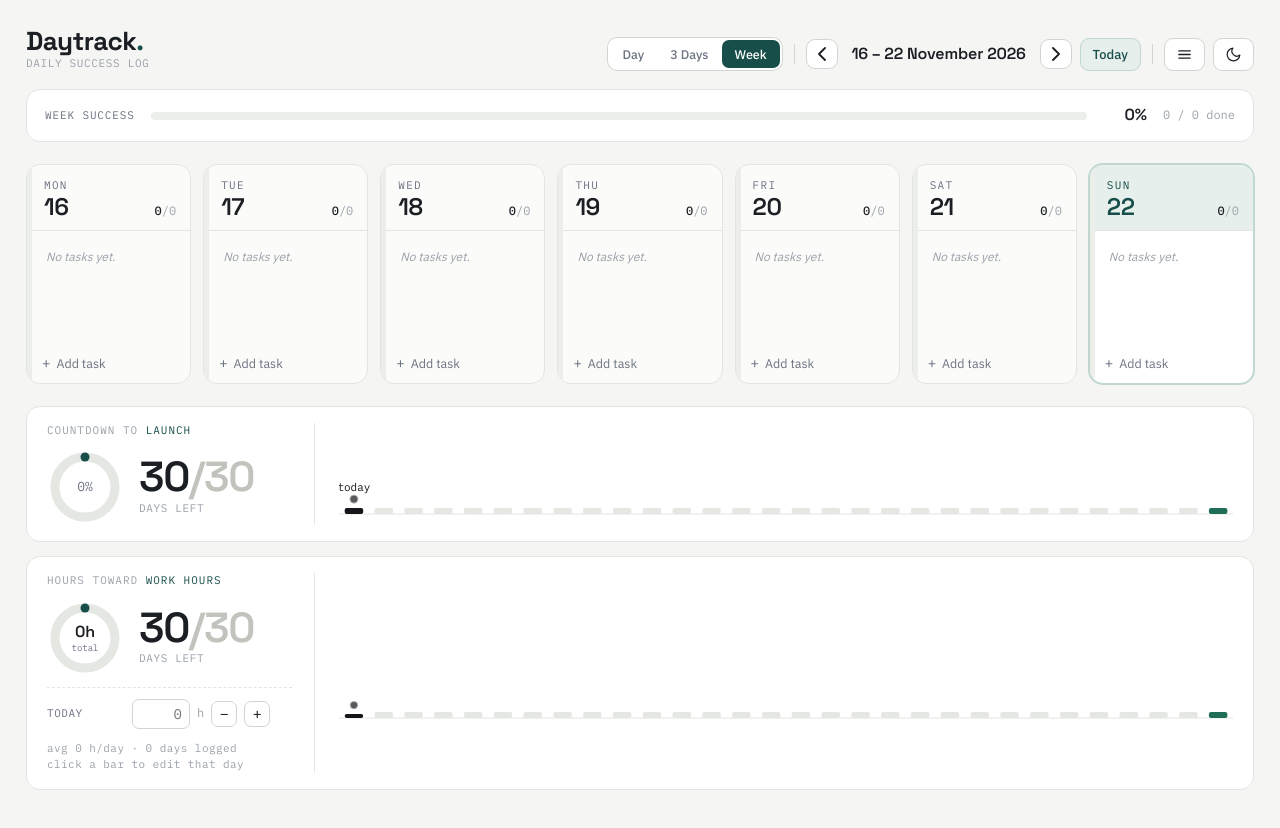
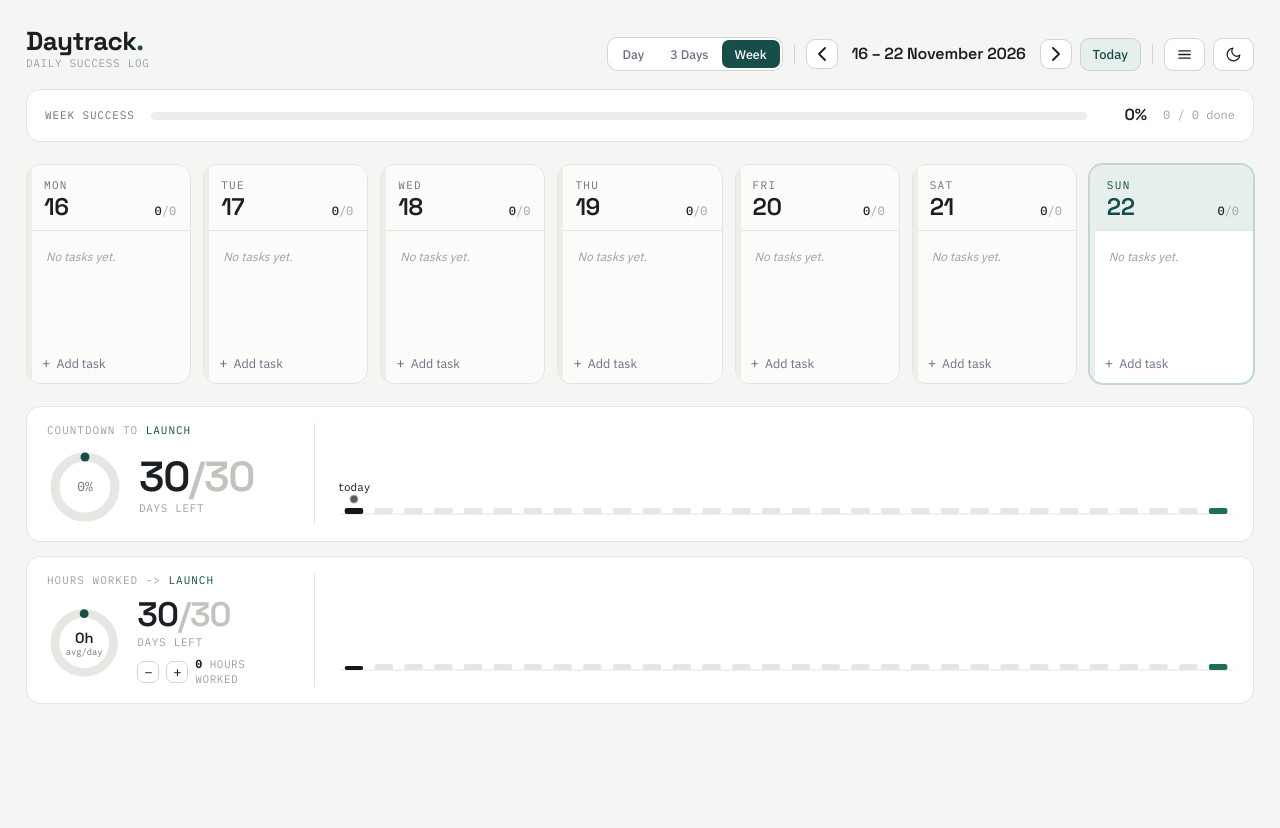
Before and after one commit to aaron5545/daytrack2, a plain HTML site: page index.html in a window 1280 px wide. After the commit the page ends 800 px from the top, so only its background shows below. Drawn offline with Linux system fonts and the light colour scheme.

Commit message:
Hours panel: share countdown days, avg/day donut, 1-hour stepper, slimmer
Co-Authored-By: Claude Opus 5.5 <noreply@anthropic.com>
Claude-Session: https://claude.ai/code/session_012k7E4i5cL5RovR6b7VrdUb

```diff
--- a/index.html
+++ b/index.html
@@ -157,16 +157,12 @@
   .cd-right svg{display:block;max-width:100%}
   .countdown + .countdown{margin-top:14px}
   .countdown .cd-left{width:268px}
-  .hr-sub{line-height:1.5}
-  .hr-log{display:flex;align-items:center;gap:7px;padding-top:11px;border-top:1px dashed var(--line)}
-  .hr-day{font-family:var(--mono);font-size:11px;letter-spacing:.05em;text-transform:uppercase;color:var(--muted);min-width:78px}
-  .hr-in{width:58px;font-family:var(--mono);font-size:14px;padding:5px 7px;border:1px solid var(--line-strong);border-radius:7px;background:var(--field);color:var(--ink);outline:none;text-align:right;-moz-appearance:textfield}
-  .hr-in::-webkit-outer-spin-button,.hr-in::-webkit-inner-spin-button{-webkit-appearance:none;margin:0}
-  .hr-in:focus{border-color:var(--accent)}
-  .hr-unit{font-family:var(--mono);font-size:12px;color:var(--faint)}
-  .hr-log button{border:1px solid var(--line-strong);background:var(--field);color:var(--ink);width:26px;height:26px;border-radius:7px;cursor:pointer;font-family:var(--mono);font-size:15px;line-height:1;transition:background .14s var(--ease)}
-  .hr-log button:hover{background:var(--hover)}
-  .hr-sub{font-family:var(--mono);font-size:11px;color:var(--faint);letter-spacing:.04em}
+  .hr-static{cursor:default}
+  .hours .cd-num .big,.hours .cd-num .tot{font-size:34px}
+  .hr-step{margin-top:6px}
+  .hr-step button{width:22px;height:22px;font-size:14px}
+  .hr-cur{font-weight:600;color:var(--ink)}
+  .hours .cd-capt{white-space:nowrap}
   .hr-hit{cursor:pointer}
   .hr-hit:hover{fill:var(--hover-2);fill-opacity:.55}
   .cd-pulse{transform-box:fill-box;transform-origin:center;animation:cdpulse 2.2s ease-in-out infinite}
@@ -767,6 +763,7 @@
       '<div class="cd-right" id="cdRight"></div>';
     wireCountdown();
     drawSkyline(v);
+    if(typeof renderHours==="function") renderHours();
   }
 
   function wireCountdown(){
@@ -830,32 +827,28 @@
     holder.innerHTML='<svg width="'+W+'" height="'+H+'" viewBox="0 0 '+W+' '+H+'" style="max-width:100%">'+baseLine+stubs+bars+'</svg>';
   }
 
-  // ---------- Hours tracker ----------
+  // ---------- Hours tracker (shares the Countdown's days) ----------
   var hoursEl=document.getElementById("hoursPanel");
-  var hrEditTarget=null, hrSel=null;
+  var hrSel=null;
   function ensureHours(){
     var h=state.hours,changed=false;
-    if(!h||typeof h!=="object"){state.hours={name:"Work hours",start:todayISO,total:30,log:{}};return true;}
-    if(!h.start){h.start=todayISO;changed=true;}
-    if(typeof h.total!=="number"){h.total=30;changed=true;}
-    if(typeof h.name!=="string"){h.name="Work hours";changed=true;}
+    if(!h||typeof h!=="object"){state.hours={name:"Launch",log:{}};return true;}
+    if(typeof h.name!=="string"){h.name="Launch";changed=true;}
     if(!h.log||typeof h.log!=="object"){h.log={};changed=true;}
     return changed;
   }
   function hrValues(){
-    var h=state.hours;
-    var total=Math.max(1,Math.round(h.total));
-    var elapsed=Math.max(0,Math.min(total,daysBetween(h.start,todayISO)));
-    var lastIdx=Math.min(elapsed,total-1); // last day you can log (today, or the final day if the run is over)
-    var sum=0,days=0;
-    for(var i=0;i<=lastIdx;i++){var v=+h.log[fmtISO(addDays(parseISO(h.start),i))]||0; sum+=v; if(v>0)days++;}
-    var counted=lastIdx+1;
-    return {total:total,elapsed:elapsed,left:total-elapsed,name:h.name,start:h.start,lastIdx:lastIdx,sum:sum,avg:counted?sum/counted:0,loggedDays:days};
+    var v=cdValues(), log=state.hours.log;
+    var lastIdx=Math.min(v.elapsed,v.total-1); // today, or the final day if the countdown is over
+    var sum=0;
+    for(var i=0;i<=lastIdx;i++) sum+=(+log[fmtISO(addDays(parseISO(v.start),i))]||0);
+    var days=lastIdx+1; // every day counts, zero-hour days included
+    return {total:v.total,elapsed:v.elapsed,left:v.left,start:v.start,lastIdx:lastIdx,avg:days?sum/days:0,name:state.hours.name};
   }
-  function fmtH(n){return String(Math.round(n*100)/100);}
+  function fmtH(n){return String(Math.round(n*10)/10);}
   function hrDayLabel(iso){
-    if(iso===todayISO) return "Today";
-    var d=parseISO(iso); return DOW[(d.getDay()+6)%7]+" "+d.getDate()+" "+MONTHS[d.getMonth()];
+    if(iso===todayISO) return "today";
+    var d=parseISO(iso); return DOW[(d.getDay()+6)%7]+" "+d.getDate();
   }
   function hrValidSel(v){
     var first=v.start, last=fmtISO(addDays(parseISO(v.start),v.lastIdx));
@@ -867,33 +860,25 @@
     if(!hoursEl) return;
     if(ensureHours()) save();
     var v=hrValues(), sel=hrValidSel(v);
-    var pct=Math.round(v.elapsed/v.total*100);
     var C=2*Math.PI*30, green=C*v.elapsed/v.total;
-    var CS=cvar('--cd-stub'), CA=cvar('--accent'), CI=cvar('--ink');
+    var CS=cvar('--cd-stub'), CA=cvar('--accent'), CI=cvar('--ink'), CM=cvar('--muted');
     var cur=+state.hours.log[sel]||0;
     hoursEl.innerHTML=
       '<div class="cd-left">'+
-        '<div class="cd-capt">Hours toward <span class="cd-name" id="hrName" title="Click to rename">'+escapeHtml(v.name)+'</span></div>'+
+        '<div class="cd-capt">Hours worked -&gt; <span class="cd-name" id="hrName" title="Click to rename">'+escapeHtml(v.name)+'</span></div>'+
         '<div class="cd-mid">'+
           '<svg width="76" height="76" viewBox="0 0 76 76" aria-hidden="true">'+
             '<circle cx="38" cy="38" r="30" fill="none" stroke="'+CS+'" stroke-width="9"></circle>'+
             '<circle cx="38" cy="38" r="30" fill="none" stroke="'+CA+'" stroke-width="9" stroke-linecap="round" transform="rotate(-90 38 38)" stroke-dasharray="'+green.toFixed(1)+' '+C.toFixed(1)+'"></circle>'+
-            '<text x="38" y="37" text-anchor="middle" style="font-family:\'Space Grotesk\',sans-serif;font-weight:600;font-size:16px;fill:'+CI+'">'+fmtH(v.sum)+'h</text>'+
-            '<text x="38" y="51" text-anchor="middle" style="font-family:\'IBM Plex Mono\',monospace;font-size:9px;fill:'+cvar('--muted')+'">total</text>'+
+            '<text x="38" y="38" text-anchor="middle" style="font-family:\'Space Grotesk\',sans-serif;font-weight:600;font-size:15px;fill:'+CI+'">'+fmtH(v.avg)+'h</text>'+
+            '<text x="38" y="50" text-anchor="middle" style="font-family:\'IBM Plex Mono\',monospace;font-size:9px;fill:'+CM+'">avg/day</text>'+
           '</svg>'+
           '<div class="cd-num">'+
-            '<div><span class="big'+(hrEditTarget==="left"?" editing":"")+'" id="hrLeft">'+v.left+'</span><span class="tot'+(hrEditTarget==="total"?" editing":"")+'" id="hrTot">/'+v.total+'</span></div>'+
+            '<div><span class="big hr-static">'+v.left+'</span><span class="tot hr-static">/'+v.total+'</span></div>'+
             '<div class="lbl">days left</div>'+
-            '<div class="cd-step'+(hrEditTarget?" open":"")+'"><button id="hrMinus" aria-label="Decrease">−</button><button id="hrPlus" aria-label="Increase">+</button><span class="cd-editing">'+(hrEditTarget==="total"?"total days":"days left")+'</span></div>'+
+            '<div class="cd-step open hr-step"><button id="hrDec" aria-label="One hour less">−</button><button id="hrInc" aria-label="One hour more">+</button><span class="cd-editing"><b class="hr-cur">'+cur+'</b> hours worked'+(sel===todayISO?"":" · "+hrDayLabel(sel))+'</span></div>'+
           '</div>'+
         '</div>'+
-        '<div class="hr-log">'+
-          '<span class="hr-day" id="hrDay">'+hrDayLabel(sel)+'</span>'+
-          '<input class="hr-in" id="hrIn" type="number" min="0" max="24" step="0.5" inputmode="decimal" value="'+(cur?fmtH(cur):"")+'" placeholder="0" aria-label="Hours worked on '+hrDayLabel(sel)+'" />'+
-          '<span class="hr-unit">h</span>'+
-          '<button id="hrDec" aria-label="Half an hour less">−</button><button id="hrInc" aria-label="Half an hour more">+</button>'+
-        '</div>'+
-        '<div class="hr-sub">avg '+fmtH(v.avg)+' h/day · '+v.loggedDays+' day'+(v.loggedDays===1?"":"s")+' logged<br>click a bar to edit that day</div>'+
       '</div>'+
       '<div class="cd-right" id="hrRight"></div>';
     wireHours();
@@ -901,7 +886,7 @@
   }
 
   function setHours(iso,val){
-    val=Math.max(0,Math.min(24,Math.round((+val||0)*4)/4));
+    val=Math.max(0,Math.min(24,Math.round(+val||0)));
     if(val>0) state.hours.log[iso]=val; else delete state.hours.log[iso];
     save();
   }
@@ -915,42 +900,24 @@
       inp.addEventListener("keydown",function(e){if(e.key==="Enter"){e.preventDefault();commit();}else if(e.key==="Escape"){done=true;renderHours();}});
       inp.addEventListener("blur",commit);
     });
-    document.getElementById("hrLeft").addEventListener("click",function(){hrEditTarget=(hrEditTarget==="left"?null:"left");renderHours();});
-    document.getElementById("hrTot").addEventListener("click",function(){hrEditTarget=(hrEditTarget==="total"?null:"total");renderHours();});
-    document.getElementById("hrMinus").addEventListener("click",function(){changeHr(-1);});
-    document.getElementById("hrPlus").addEventListener("click",function(){changeHr(1);});
-    var inp=document.getElementById("hrIn");
-    inp.addEventListener("change",function(){ setHours(hrSel,inp.value); renderHours(); });
-    inp.addEventListener("keydown",function(e){ if(e.key==="Enter"){ e.preventDefault(); inp.blur(); } });
-    document.getElementById("hrDec").addEventListener("click",function(){ setHours(hrSel,(+state.hours.log[hrSel]||0)-0.5); renderHours(); });
-    document.getElementById("hrInc").addEventListener("click",function(){ setHours(hrSel,(+state.hours.log[hrSel]||0)+0.5); renderHours(); });
-  }
-  function changeHr(d){
-    var v=hrValues();
-    if(hrEditTarget==="total"){
-      state.hours.total=Math.min(200,Math.max(Math.max(1,v.elapsed),v.total+d));
-    }else{
-      var newLeft=Math.max(0,Math.min(v.total,v.left+d));
-      state.hours.start=fmtISO(addDays(parseISO(todayISO),-(v.total-newLeft)));
-    }
-    save(); renderHours();
+    document.getElementById("hrDec").addEventListener("click",function(){ setHours(hrSel,(+state.hours.log[hrSel]||0)-1); renderHours(); });
+    document.getElementById("hrInc").addEventListener("click",function(){ setHours(hrSel,(+state.hours.log[hrSel]||0)+1); renderHours(); });
   }
 
   function drawHoursChart(v){
     var holder=document.getElementById("hrRight"); if(!holder)return;
     var CG=cvar('--cd-green'), CS=cvar('--cd-stub'), CT=cvar('--cd-today'), CL=cvar('--line'), CM=cvar('--muted');
     var W=Math.max(120,Math.floor(holder.clientWidth||holder.getBoundingClientRect().width||420));
-    var H=118, base=104, maxH=72, total=v.total;
+    var H=100, base=90, maxH=60, total=v.total;
     var slot=W/total, barW=Math.max(2,Math.min(slot*0.62,20));
     var log=state.hours.log, peak=4;
     for(var k=0;k<=v.lastIdx;k++){var hv=+log[fmtISO(addDays(parseISO(v.start),k))]||0; if(hv>peak)peak=hv;}
-    var showVals=slot>=17;
+    var showVals=slot>=14;
     var out="",hits="";
     for(var i=0;i<total;i++){
       var x=i*slot+slot/2, iso=fmtISO(addDays(parseISO(v.start),i));
       if(i<=v.lastIdx){
-        var hrs=+log[iso]||0, isSel=(iso===hrSel), isToday=(iso===todayISO);
-        var col=isSel?CT:CG;
+        var hrs=+log[iso]||0, isSel=(iso===hrSel), col=isSel?CT:CG;
         if(hrs>0){
           var h=4+hrs/peak*maxH, y=base-h;
           out+='<rect x="'+(x-barW/2).toFixed(1)+'" y="'+y.toFixed(1)+'" width="'+barW.toFixed(1)+'" height="'+h.toFixed(1)+'" rx="2" fill="'+col+'"/>';
@@ -958,11 +925,7 @@
         } else {
           out+='<rect x="'+(x-barW/2).toFixed(1)+'" y="'+(base-4).toFixed(1)+'" width="'+barW.toFixed(1)+'" height="4" rx="2" fill="'+(isSel?CT:CS)+'"/>';
         }
-        if(isToday){
-          var top=hrs>0?base-(4+hrs/peak*maxH):base-4, off=(hrs>0&&showVals)?16:9;
-          out+='<circle class="cd-pulse" cx="'+x.toFixed(1)+'" cy="'+(top-off).toFixed(1)+'" r="3.2" fill="'+CT+'"/>';
-        }
-        hits+='<rect class="hr-hit" data-iso="'+iso+'" x="'+(i*slot).toFixed(1)+'" y="0" width="'+slot.toFixed(1)+'" height="'+H+'" fill="transparent"><title>'+hrDayLabel(iso)+': '+fmtH(+log[iso]||0)+' h</title></rect>';
+        hits+='<rect class="hr-hit" data-iso="'+iso+'" x="'+(i*slot).toFixed(1)+'" y="0" width="'+slot.toFixed(1)+'" height="'+H+'" fill="transparent"><title>'+hrDayLabel(iso)+': '+fmtH(hrs)+' h</title></rect>';
       } else {
         out+='<rect x="'+(x-barW/2).toFixed(1)+'" y="'+(base-6).toFixed(1)+'" width="'+barW.toFixed(1)+'" height="6" rx="2" fill="'+(i===total-1?CG:CS)+'"/>';
       }
@@ -970,7 +933,7 @@
     var baseLine='<line x1="0" y1="'+base+'" x2="'+W+'" y2="'+base+'" stroke="'+CL+'" stroke-width="1"/>';
     holder.innerHTML='<svg width="'+W+'" height="'+H+'" viewBox="0 0 '+W+' '+H+'" style="max-width:100%">'+hits+baseLine+out+'</svg>';
     holder.querySelectorAll(".hr-hit").forEach(function(r){
-      r.addEventListener("click",function(){ hrSel=r.getAttribute("data-iso"); renderHours(); var i=document.getElementById("hrIn"); if(i){i.focus();i.select();} });
+      r.addEventListener("click",function(){ hrSel=r.getAttribute("data-iso"); renderHours(); });
     });
   }
 
```
